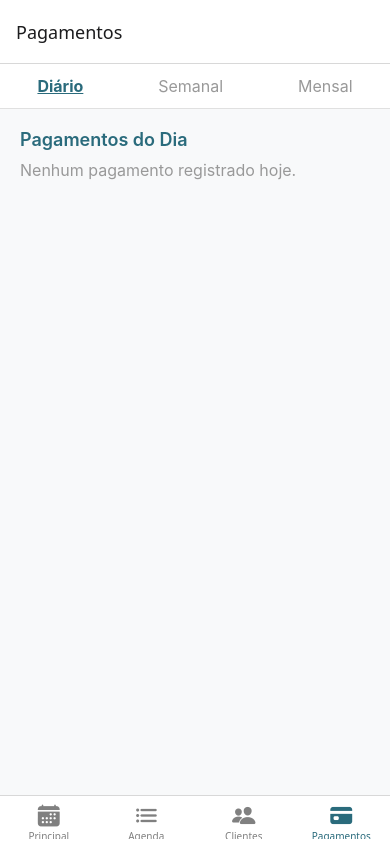
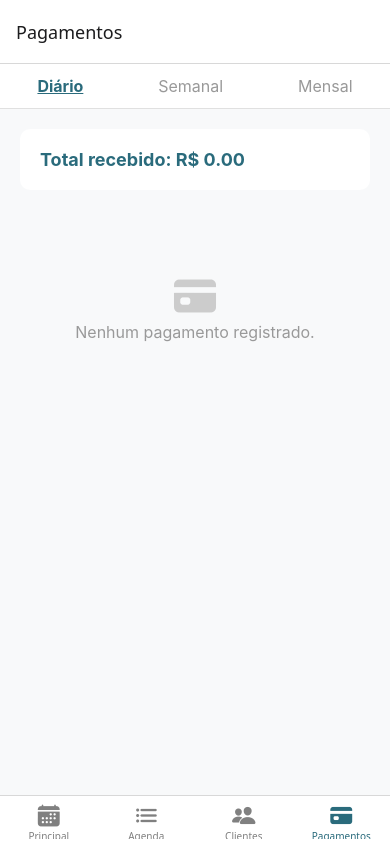
Before and after one commit to 3lder7/System-Studio, a React Native app in the folder app-estudio/: screen /Pagamentos in a window 390 px wide. Built offline with nearby package versions, Linux system fonts and the light colour scheme.

Commit message:
✨ Adicionando lógica de carregamento e filtragem de pagamentos na tela de Pagamentos

```diff
--- a/app-estudio/components/screens/Payments.tsx
+++ b/app-estudio/components/screens/Payments.tsx
@@ -1,68 +1,77 @@
-import React, { useState } from 'react';
+import React, { useState, useEffect } from 'react';
 import styles from '../../styles/Payments.styles';
-
-import {
-  View,
-  Text,
-  StyleSheet,
-  TouchableOpacity,
-  ScrollView,
-} from 'react-native';
+import { View, Text, TouchableOpacity, ScrollView } from 'react-native';
+import { carregarItem } from '../storage';
+import { Ionicons } from '@expo/vector-icons';
 
 const PagamentosScreen = () => {
   const [activeTab, setActiveTab] = useState<'diario' | 'semanal' | 'mensal'>('diario');
+  const [pagamentos, setPagamentos] = useState<any[]>([]);
 
-  const renderContent = () => {
-    switch (activeTab) {
-      case 'diario':
-        return (
-          <View style={styles.section}>
-            <Text style={styles.sectionTitle}>Pagamentos do Dia</Text>
-            <Text style={styles.placeholder}>Nenhum pagamento registrado hoje.</Text>
-          </View>
-        );
-      case 'semanal':
-        return (
-          <View style={styles.section}>
-            <Text style={styles.sectionTitle}>Pagamentos da Semana</Text>
-            <Text style={styles.placeholder}>Nenhum pagamento registrado nesta semana.</Text>
-          </View>
-        );
-      case 'mensal':
-        return (
-          <View style={styles.section}>
-            <Text style={styles.sectionTitle}>Pagamentos do Mês</Text>
-            <Text style={styles.placeholder}>Nenhum pagamento registrado neste mês.</Text>
-          </View>
-        );
-      default:
-        return null;
+  useEffect(() => {
+    carregarItem<any[]>('compromissos').then((dados) => {
+      if (dados) setPagamentos(dados.filter((c) => c.status === 'Pago'));
+    });
+  }, []);
+
+  const filtrarPagamentos = () => {
+    const hoje = new Date();
+    if (activeTab === 'diario') {
+      return pagamentos.filter((p) => p.data === hoje.toLocaleDateString('pt-BR'));
     }
+    if (activeTab === 'semanal') {
+      // Filtrar por semana atual
+      // ...implementar lógica...
+      return pagamentos; // Exemplo simplificado
+    }
+    if (activeTab === 'mensal') {
+      return pagamentos.filter(
+        (p) => p.data.split('/')[1] === String(hoje.getMonth() + 1)
+      );
+    }
+    return pagamentos;
   };
+
+  const pagamentosFiltrados = filtrarPagamentos();
+  const total = pagamentosFiltrados.reduce((sum, p) => sum + parseFloat(p.valor), 0);
 
   return (
     <View style={styles.container}>
       <View style={styles.tabBar}>
         <TouchableOpacity onPress={() => setActiveTab('diario')}>
-          <Text style={[styles.tabItem, activeTab === 'diario' && styles.tabActive]}>
-            Diário
-          </Text>
+          <Text style={[styles.tabItem, activeTab === 'diario' && styles.tabActive]}>Diário</Text>
         </TouchableOpacity>
         <TouchableOpacity onPress={() => setActiveTab('semanal')}>
-          <Text style={[styles.tabItem, activeTab === 'semanal' && styles.tabActive]}>
-            Semanal
-          </Text>
+          <Text style={[styles.tabItem, activeTab === 'semanal' && styles.tabActive]}>Semanal</Text>
         </TouchableOpacity>
         <TouchableOpacity onPress={() => setActiveTab('mensal')}>
-          <Text style={[styles.tabItem, activeTab === 'mensal' && styles.tabActive]}>
-            Mensal
-          </Text>
+          <Text style={[styles.tabItem, activeTab === 'mensal' && styles.tabActive]}>Mensal</Text>
         </TouchableOpacity>
       </View>
 
-      {/* Conteúdo */}
+      {/* Card resumo */}
+      <View style={{ padding: 20, backgroundColor: '#fff', borderRadius: 10, margin: 20, elevation: 2 }}>
+        <Text style={{ fontSize: 18, color: '#2A6B7C', fontWeight: 'bold' }}>
+          Total recebido: R$ {total.toFixed(2)}
+        </Text>
+      </View>
+
       <ScrollView contentContainerStyle={styles.content}>
-        {renderContent()}
+        {pagamentosFiltrados.length === 0 ? (
+          <View style={{ alignItems: 'center', marginTop: 40 }}>
+            <Ionicons name="card" size={48} color="#CCC" />
+            <Text style={styles.placeholder}>Nenhum pagamento registrado.</Text>
+          </View>
+        ) : (
+          pagamentosFiltrados.map((p) => (
+            <View key={p.id} style={{ backgroundColor: '#fff', borderRadius: 8, padding: 15, marginBottom: 12, elevation: 1 }}>
+              <Text style={{ fontWeight: 'bold', color: '#2A6B7C' }}>{p.cliente}</Text>
+              <Text style={{ color: '#666' }}>{p.servico}</Text>
+              <Text style={{ color: '#2A6B7C', fontWeight: 'bold' }}>Valor: R$ {p.valor}</Text>
+              <Text style={{ color: '#999' }}>{p.data} às {p.horario}</Text>
+            </View>
+          ))
+        )}
       </ScrollView>
     </View>
   );
```
